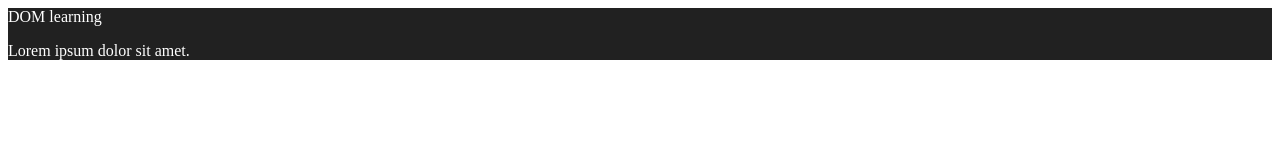
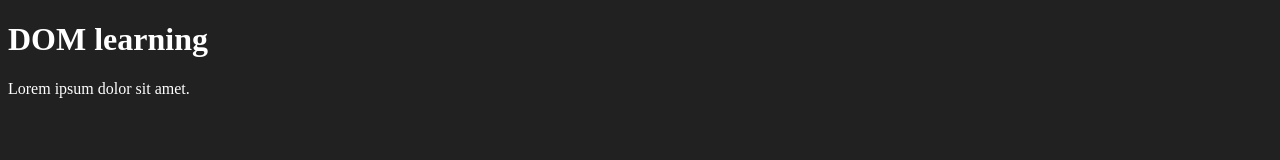
Before and after one commit to deepanshu190/JS_Learning, a plain HTML site: page 06_DOM/index.html in a window 1280 px wide. Drawn offline with Linux system fonts and the light colour scheme.

Commit message:
DOM selectors

```diff
--- a/06_DOM/index.html
+++ b/06_DOM/index.html
@@ -11,14 +11,19 @@
         }
     </style>
 </head>
-<body>
-    <div class="bg-black">
-        <h1id="title" class="heading">DOM learning </h1>
+<body class="bg-black">
+    <div>
+        <h1 id="title" class="heading">DOM learning <span style="display:none">test text</span> </h1>
         <p>Lorem ipsum dolor sit amet.</p>
     </div>
 </body>
 </html>
 
+<!-- The main difference between textContent,innerText,innerHTML
+ textContent- not only visible but all the content will shown that are not available in the screen
+ innerText-only visible content we can see in screen
+ innerHTML-given whole HTML value and also we can change some text with this
+ -->
 <!-- DOM Structure
 Window
 Document
```
